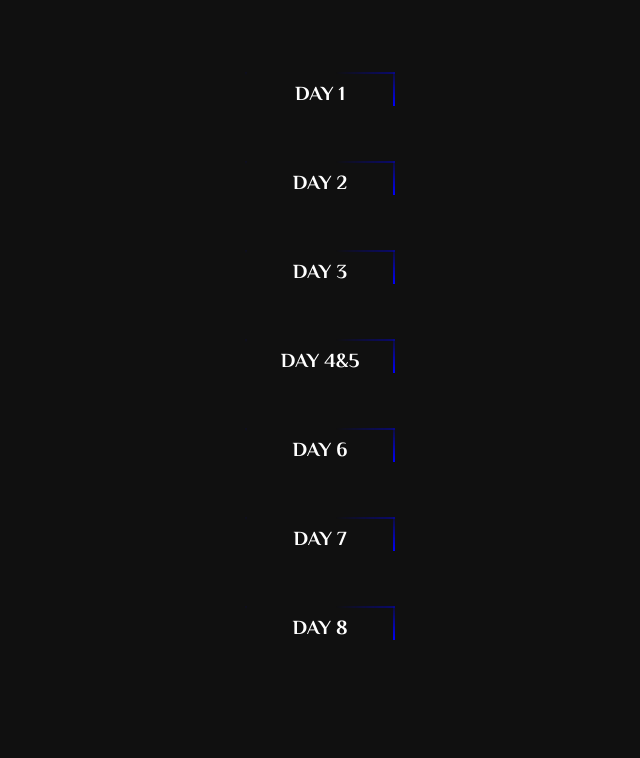
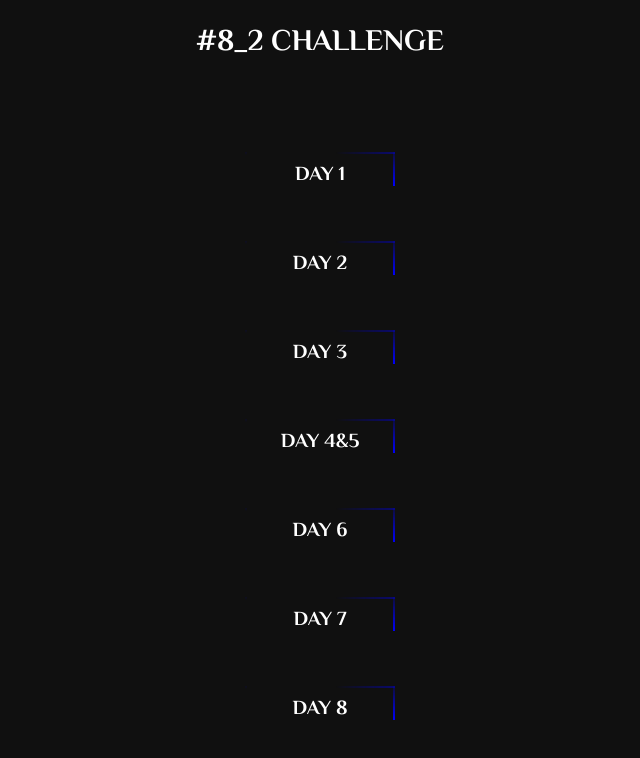
Before and after one commit to princecodes247/8_2challenge, a plain HTML site: page index.html in a window 1280 px wide. Shown: the whole page, without its empty margins (320-960 px from the left). Drawn offline with Linux system fonts and the light colour scheme.

Commit message:
Add files via upload

```diff
--- a/index.html
+++ b/index.html
@@ -13,6 +13,9 @@
 </head>
 
 <body>
+  <header>
+    #8_2 Challenge
+  </header>
   <main>
     <ul id="list">
       <li class="item">
```
